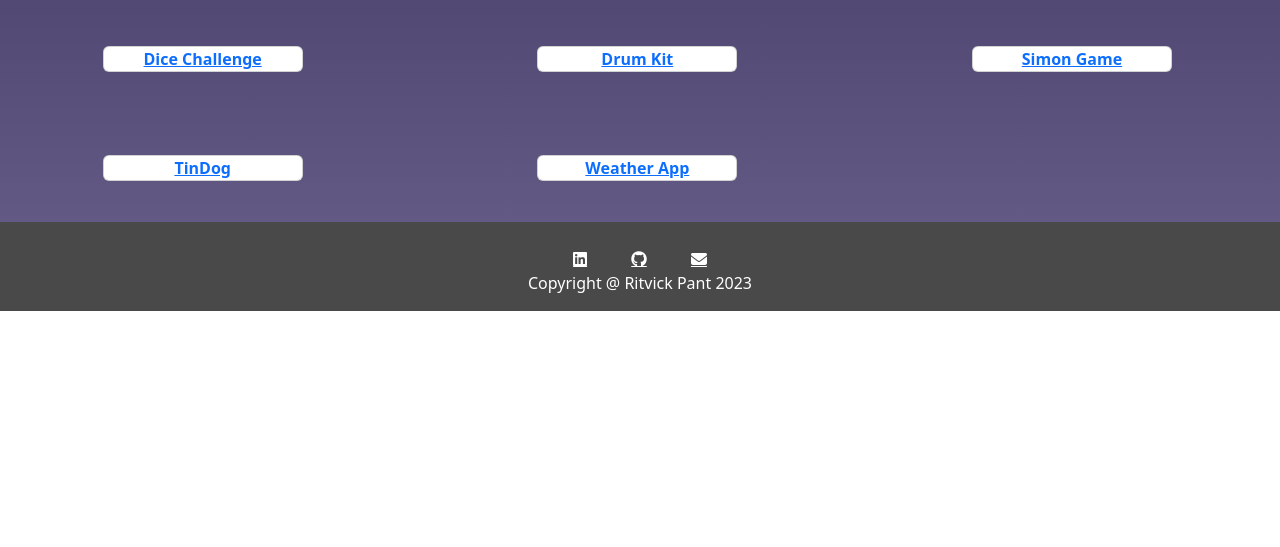
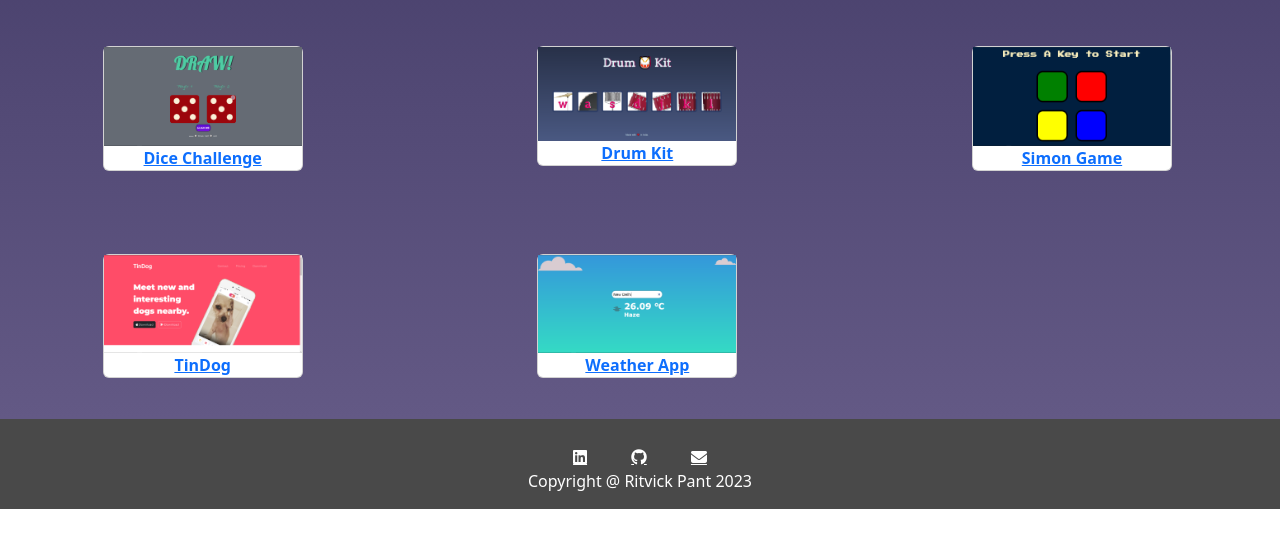
Before and after one commit to ritvickp9/personal-website, a website: page Projects.html in a window 1280 px wide. Shown: the part 161-708 px from the top of the page. Drawn offline with nearby package versions, Linux system fonts and the light colour scheme; the site is published under a folder, as on GitHub Pages, so addresses that start at the root find nothing.

Commit message:
Second commit

```diff
--- a/Projects.html
+++ b/Projects.html
@@ -15,14 +15,14 @@
   <!-- Navigation Bar -->
   <nav class="navbar navbar-expand-lg navbar-dark shadow-5-strong fixed-top">
     <div class="container-fluid">
-      <a class="navbar-brand" href="/index.html">RP</a>
+      <a class="navbar-brand" href="index.html">RP</a>
       <button class="navbar-toggler" type="button" data-bs-toggle="collapse" data-bs-target="#navbarNav" aria-controls="navbarNav" aria-expanded="false" aria-label="Toggle navigation">
         <span class="navbar-toggler-icon"></span>
       </button>
       <div class="collapse navbar-collapse" id="navbarNav">
         <ul class="navbar-nav">
           <li class="nav-item">
-            <a class="nav-link" href="/CV_New.pdf" download="/CV_New.pdf">CV-Download</a>
+            <a class="nav-link" href="CV_New.pdf" download="CV_New.pdf">CV-Download</a>
           </li>
           <li class="nav-item">
             <a class="nav-link" href="#contact-me">Contact-Me</a>
@@ -40,31 +40,31 @@
     <div class="row">
         <div class="column col-lg-4 col-md-4">
           <div class="card hidden">
-            <img src="/images/Dice.PNG" alt="">
+            <img src="images/Dice.PNG" alt="">
             <a href="projects/Dice Challenge/dicee.html" target="_blank">Dice Challenge</a>
           </div>
         </div>
         <div class="column col-lg-4 col-md-4">
           <div class="card hidden">
-            <img src="/images/Drum.PNG" alt="">
+            <img src="images/Drum.PNG" alt="">
             <a href="projects/Drum Kit/index.html" target="_blank">Drum Kit</a>
           </div>
         </div>
         <div class="column col-lg-4 col-md-4">
           <div class="card hidden">
-            <img src="/images/Simon.PNG" alt="">
+            <img src="images/Simon.PNG" alt="">
             <a href="projects/Simon Game/index.html" target="_blank">Simon Game</a>
           </div>
         </div>
         <div class="column col-lg-4 col-md-4">
           <div class="card hidden">
-            <img src="/images/Tindog.PNG" alt="">
+            <img src="images/Tindog.PNG" alt="">
             <a href="projects/TinDog-Start-master/index.html" target="_blank">TinDog</a>
           </div>
         </div>
         <div class="column col-lg-4 col-md-4">
           <div class="card hidden">
-            <img src="/images/Weather.PNG" alt="">
+            <img src="images/Weather.PNG" alt="">
             <a href="projects/Weather/index.html" target="_blank">Weather App</a>
           </div>
        </div>
```
Also changed, not shown: index.html (+4 -4 lines).
